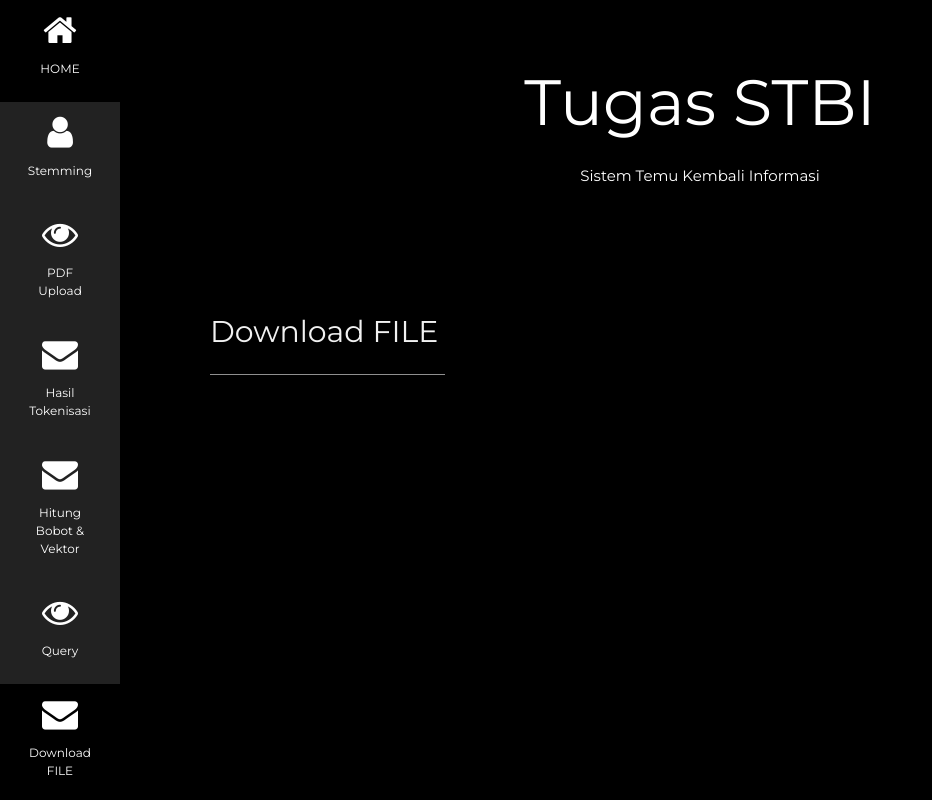
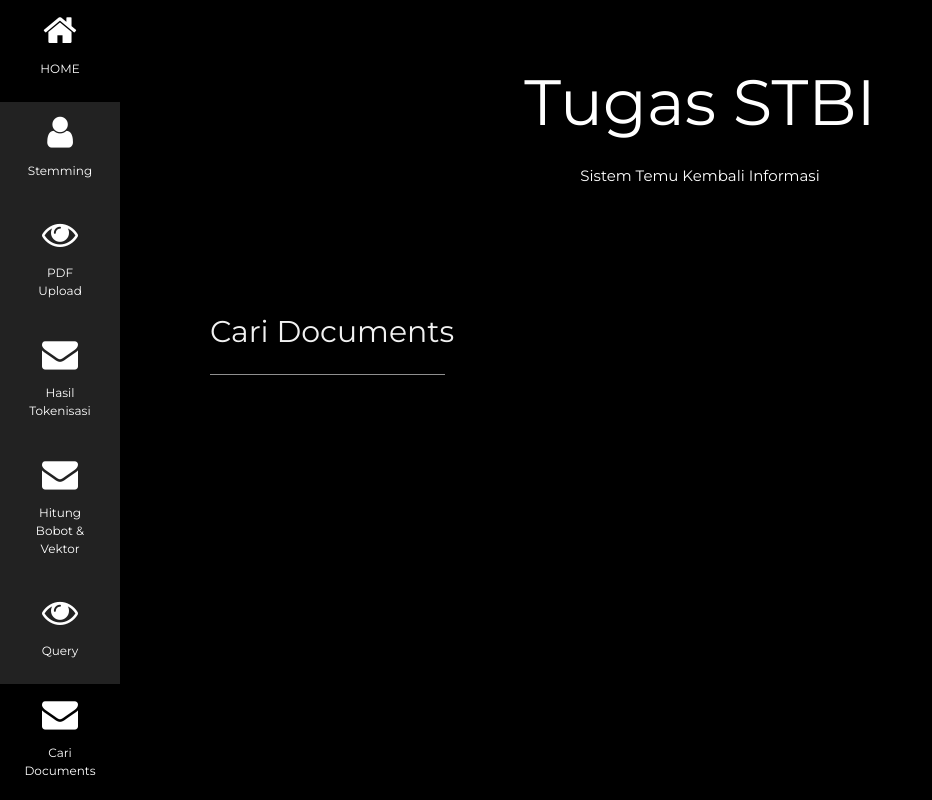
Before and after one commit to arrive93/webSTBI, a PHP site: page /download.php in a window 1280 px wide. Shown: the whole page, without its empty margins (0-932 px from the left). Run offline with PHP 8.4, Linux system fonts and the light colour scheme; data that the repository does not hold is empty.

Commit message:
Add files via upload

```diff
--- a/download.php
+++ b/download.php
@@ -48,7 +48,7 @@ body, h1,h2,h3,h4,h5,h6 {font-family: "Montserrat", sans-serif}
   </a>
   <a href="download.php" class="w3-bar-item w3-button w3-padding-large w3-black">
     <i class="fa fa-envelope w3-xxlarge"></i>
-    <p>Download FILE</p>
+    <p>Cari Documents</p>
   </a>
 
 </nav>
@@ -77,7 +77,7 @@ body, h1,h2,h3,h4,h5,h6 {font-family: "Montserrat", sans-serif}
 
   <!-- About Section -->
   <div class="w3-content w3-justify w3-text-grey w3-padding-64" id="about">
-    <h2 class="w3-text-light-grey">Download FILE</h2>
+    <h2 class="w3-text-light-grey">Cari Documents</h2>
     <hr style="width:235px" class="w3-opacity">
 
 
```
